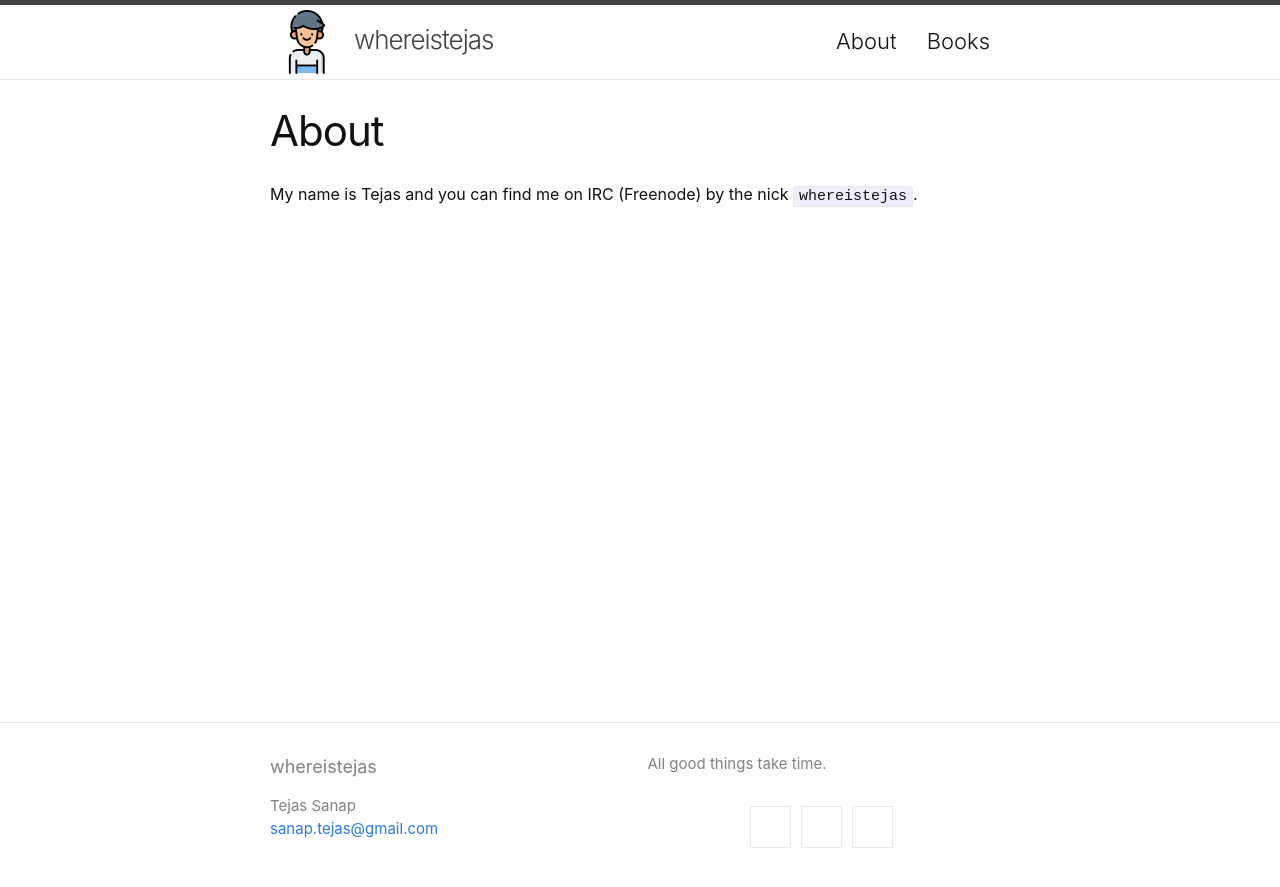
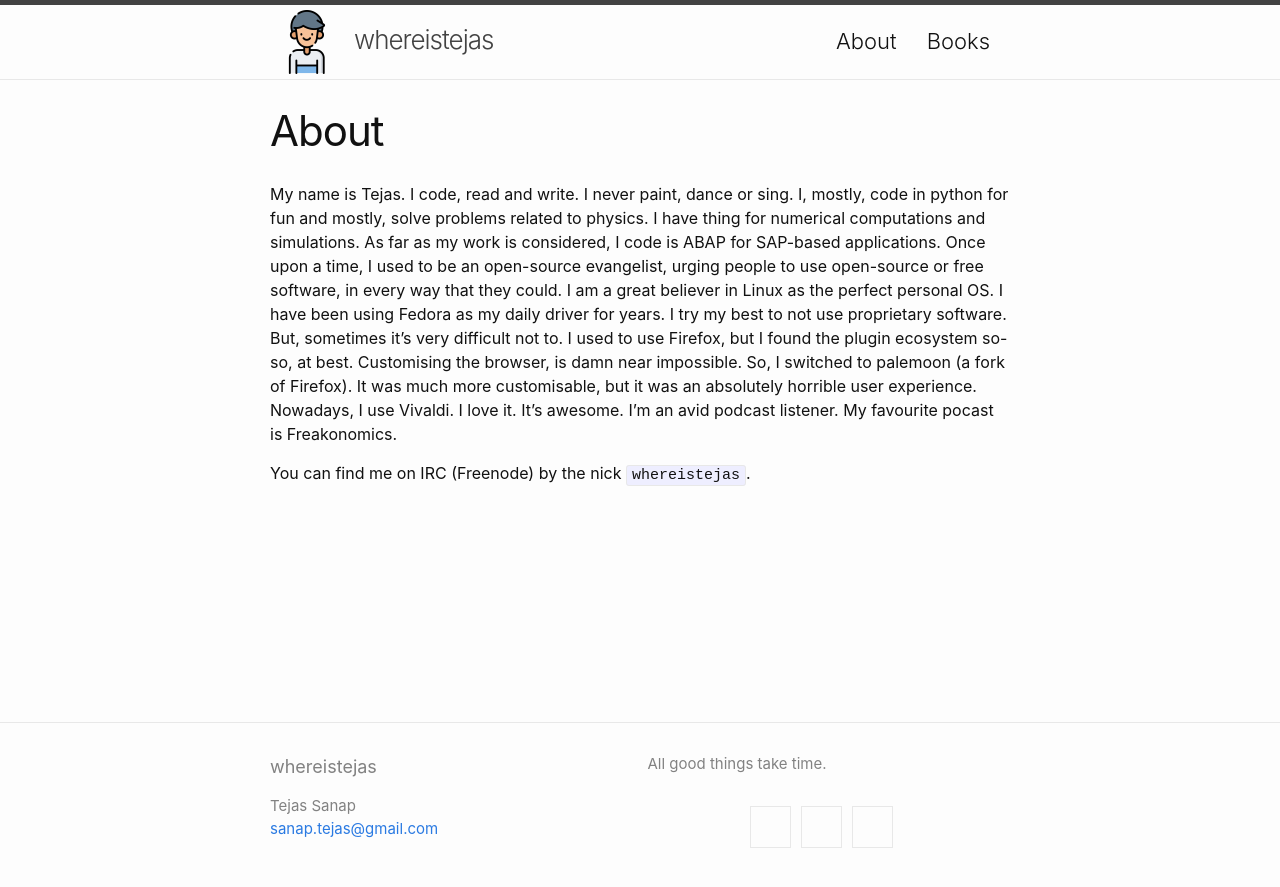
Before and after one commit to whereistejas/old-blog-backup, a Jekyll site: the page built from about.md, in a window 1280 px wide. Shown: the top 887 px of the page. Built offline with Jekyll 4.4.1, drawn with Linux system fonts in a browser that asks for light colours.

Commit message:
Modified About Me
Signed-off-by: Tejas Sanap <sanap.tejas@gmail.com>

```diff
--- a/about.md
+++ b/about.md
@@ -3,4 +3,6 @@ layout: page
 title: "About"
 permalink: /:title:/
 ---
-My name is Tejas and you can find me on IRC (Freenode) by the nick `whereistejas`.
+My name is Tejas. I code, read and write. I never paint, dance or sing. I, mostly, code in python for fun and mostly, solve problems related to physics. I have thing for numerical computations and simulations. As far as my work is considered, I code is ABAP for SAP-based applications. Once upon a time, I used to be an open-source evangelist, urging people to use open-source or free software, in every way that they could. I am a great believer in Linux as the perfect personal OS. I have been using Fedora as my daily driver for years. I try my best to not use proprietary software. But, sometimes it's very difficult not to. I used to use Firefox, but I found the plugin ecosystem so-so, at best. Customising the browser, is damn near impossible. So, I switched to palemoon (a fork of Firefox). It was much more customisable, but it was an absolutely horrible user experience. Nowadays, I use Vivaldi. I love it. It's awesome. I'm an avid podcast listener. My favourite pocast is Freakonomics.
+
+You can find me on IRC (Freenode) by the nick `whereistejas`.
```
